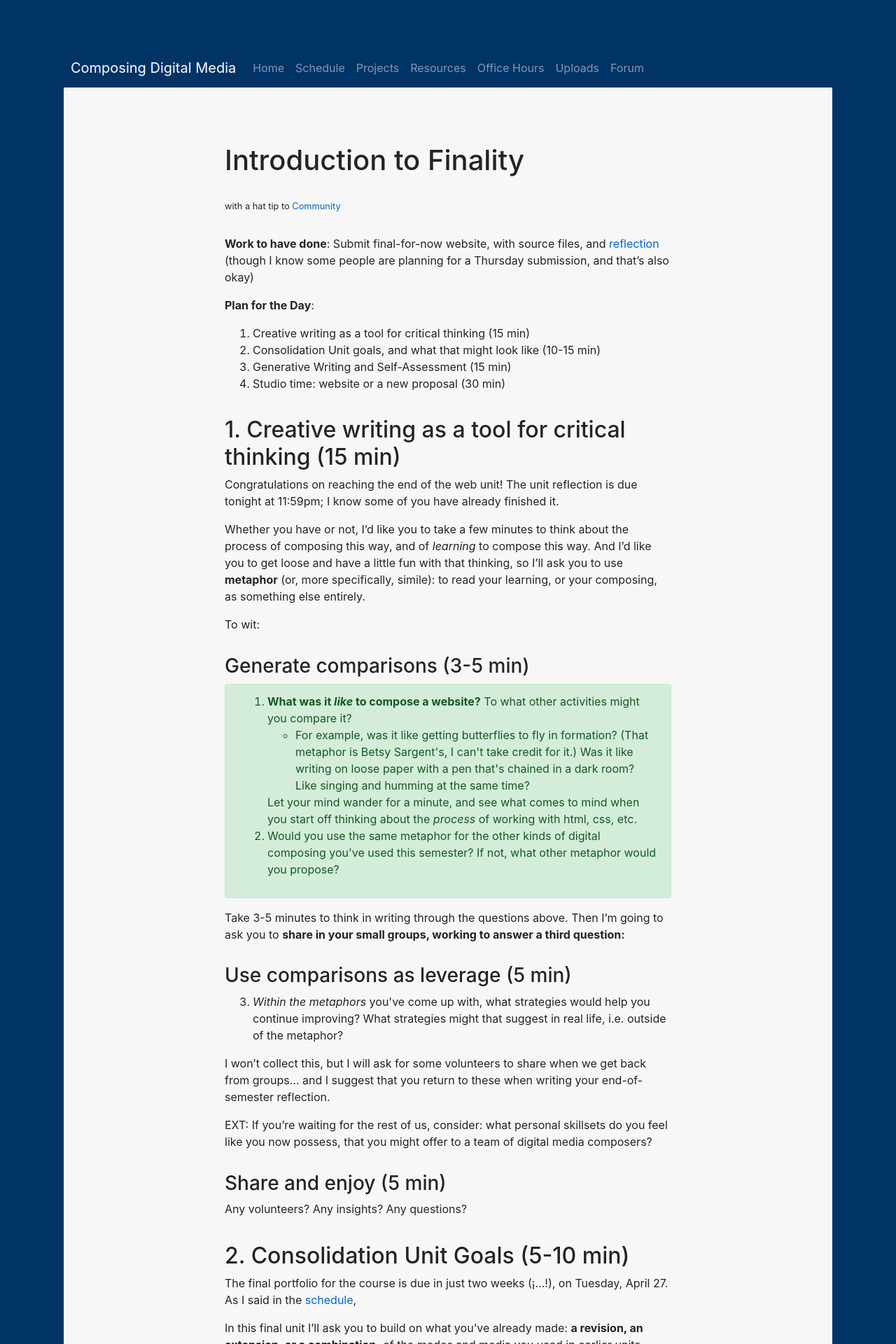
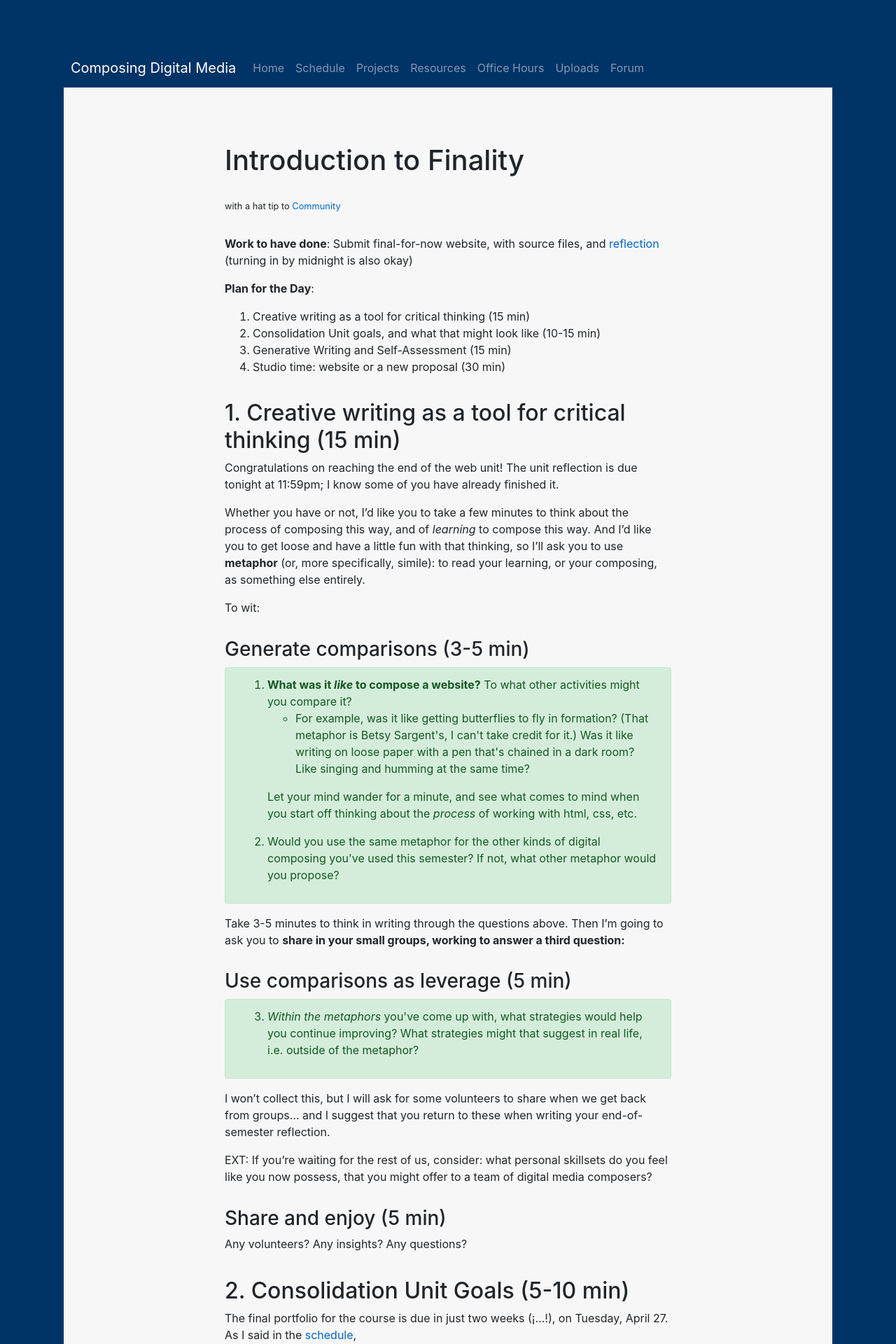
Before and after one commit to benmiller314/cdm2021spring, a Jekyll site: the page built from plans/lesson-24.md, in a window 1280 px wide. Shown: the top 1920 px of the page at 70% size. Built offline with Jekyll 4.4.1, drawn with Linux system fonts in a browser that asks for light colours; our own code applies the rules of GitHub Pages for plain Markdown files; some of the changed text lies outside the part shown.

Commit message:
display fixes

```diff
--- a/assets/css/print.css
+++ b/assets/css/print.css
@@ -0,0 +1,46 @@
+/* Adapted from https://codepen.io/matuzo/pen/oYvBjN?editors=1100 */
+
+@media print {
+  /* Absolute units are great for print stylesheets */
+  body {
+    font-size: 12pt;
+    margin: 0;
+  }
+
+  page {
+    margin: 2cm;
+  }
+
+  /* Don't orphan a heading */
+  h2, h3, h4 {
+    page-break-after: avoid;
+  }
+
+  /* avoid splitting of ul elements */
+  ul {
+    page-break-inside: avoid;
+  }
+
+  /* Print at least 2 lines on the current page and 4 lines on the next page */
+  p {
+    widows: 4;
+    orphans: 2;
+  }
+
+  /* Display targets of links */
+  a[href^="http"]:not([href*="codepen.io"]):after {
+      content: " (" attr(href) ")";
+  }
+
+  /* Display expansions of abbreviations */
+  abbr[title]:after {
+    content: " (" attr(title) ")";
+  }
+
+}
+
+@media (min-width: 48em) {
+  body {
+    max-width: 48em;
+  }
+}
--- a/assets/css/screen.css
+++ b/assets/css/screen.css
@@ -145,9 +145,9 @@
 }
 
 /* Footnotes */
-.ftnref {
+.ftnref, .ftn {
     font-size: .83em;
-    line-height: 0.5em;
+    /* line-height: 0.5em; */
     vertical-align: baseline;
     position: relative;
     top: -0.4em;
@@ -156,6 +156,11 @@
 .footnote-block {
 	margin: 2.5em 0;
 	font-size: 0.8em;
+}
+
+.footnote {
+  text-indent: -1.4em;
+  margin-left: 1em;
 }
 
 /* Images. Add padding, don't overflow column, maintain aspect ratio. */
--- a/plans/lesson-24.md
+++ b/plans/lesson-24.md
@@ -3,7 +3,7 @@
 
 <div class="footnote-block">with a hat tip to <a href="https://en.wikipedia.org/wiki/Introduction_to_Finality">Community</a></div>
 
-**Work to have done**: Submit final-for-now website, with source files, and [reflection]({{site.github.issues_url}}) (though I know some people are planning for a Thursday submission, and that's also okay)
+**Work to have done**: Submit final-for-now website, with source files, and [reflection]({{site.github.issues_url}}) (turning in by midnight is also okay)
 
 **Plan for the Day**:
 
@@ -23,8 +23,8 @@
 
 ### Generate comparisons (3-5 min)
 <div class="alert alert-success">
-   <ol>
-      <li><strong>What was it <em>like</em> to compose a website?</strong> To what other activities might you compare it? <ul><li>For example, was it like getting butterflies to fly in formation? (That metaphor is Betsy Sargent's, I can't take credit for it.) Was it like writing on loose paper with a pen that's chained in a dark room? Like singing and humming at the same time?</li></ul> Let your mind wander for a minute, and see what comes to mind when you start off thinking about the <em>process</em> of working with html, css, etc.</li>
+   <ol class="spaced">
+      <li><strong>What was it <em>like</em> to compose a website?</strong> To what other activities might you compare it? <ul class="spaced"><li>For example, was it like getting butterflies to fly in formation? (That metaphor is Betsy Sargent's, I can't take credit for it.) Was it like writing on loose paper with a pen that's chained in a dark room? Like singing and humming at the same time?</li></ul> Let your mind wander for a minute, and see what comes to mind when you start off thinking about the <em>process</em> of working with html, css, etc.</li>
       <li>Would you use the same metaphor for the other kinds of digital composing you've used this semester? If not, what other metaphor would you propose?</li>
    </ol>
 </div>
@@ -33,7 +33,9 @@
 
 ### Use comparisons as leverage (5 min)
 
+<div class="alert alert-success">
 <ol start="3"><li><em>Within the metaphors</em> you've come up with, what strategies would help you continue improving? What strategies might that suggest in real life, i.e. outside of the metaphor?</li></ol>
+</div>
 
 I won't collect this, but I will ask for some volunteers to share when we get back from groups... and I suggest that you return to these when writing your end-of-semester reflection.
 
@@ -104,12 +106,12 @@
 
 Another, more ambitious option would be to make a **_second_ project in the vein of one you've already done**: another sound-editing project, another visual argument, another website. You'll have less time than you did originally, but you should also be higher on the learning curve. In this same vein, you could try an alternate program for the same genres: e.g. AdobeSuite parallels like Audition (for Audacity) and Photoshop (for GIMP) – or vice versa, if you started with Adobe. See what happens when you dive in again, and reflect on the differences!
 
-A third, also aspirational, option is to build a **new project that builds on what you know to make something different**: e.g. you could try or next-level tools like [Inkscape](https://www.youtube.com/watch?v=pa6a7oz7vEE) for vector graphics (the Adobe parallel is Illustrator) or Ableton for music mixing (there's a [free trial](https://www.ableton.com/en/trial/)); or try for one of the ideas you'd already [proposed on the Issue Queue]({{site.github.issues_url}}?q=is%3Aissue+is%3Aopen+label%3A%22paying+forward%22), like a comic, a zine, a narrative with audio and image (you might look into a id="ftnref1" href="#ftn1">Twine</a>), or a flipbook-style animation, any of which might be a collaboration that represents all its members in its pages.
+A third, also aspirational, option is to build a **new project that builds on what you know to make something different**: e.g. you could try or next-level tools like [Inkscape](https://www.youtube.com/watch?v=pa6a7oz7vEE) for vector graphics (the Adobe parallel is Illustrator) or Ableton for music mixing (there's a [free trial](https://www.ableton.com/en/trial/)); or try for one of the ideas you'd already [proposed on the Issue Queue]({{site.github.issues_url}}?q=is%3Aissue+is%3Aopen+label%3A%22paying+forward%22), like a comic, a zine, a narrative with audio and image (you might look into Twine<a id="ftnref1" href="#ftn1" class="ftnref">[1]</a>), or a flipbook-style animation, any of which might be a collaboration that represents all its members in its pages.
 
 <div class="alert alert-info">
-Note that while I'm not requiring you to work in groups, I'm not requiring you to work solo: if you have a team that can collaborate effectively in online formats (via Zoom, Discord, Slack, what-have-you), you're welcome to go for it!
+<p>Note that while I'm not requiring you to work in groups, I'm not requiring you to work solo: if you have a team that can collaborate effectively in online formats (via Zoom, Discord, Slack, what-have-you), you're welcome to go for it!</p>
 
-If you are thinking of going the group route, let me know, so I can give advice re: team roles and workflows for shared repositories. (You may also want to read [this excerpt from _Writer/Designer_](https://pitt.box.com/s/96l347yyrx2e69lkx635bl0jac4beaye), on more general strategies for communication for cooperation during collaboration. Some good information!)
+<p>If you are thinking of going the group route, let me know, so I can give advice re: team roles and workflows for shared repositories. (You may also want to read <a href="https://pitt.box.com/s/96l347yyrx2e69lkx635bl0jac4beaye">this excerpt from <em>Writer/Designer</em></a>, on more general strategies for communication for cooperation during collaboration. Some good information!)</p>
 </div>
 
 <!--
@@ -165,7 +167,7 @@
     <figcaption>For an audio version of the text-based writing prompts that follow, you can use this media player:</figcaption>
     <audio
         controls
-        src="{{site.course.base_path}}/assets/sound/ben-reads-perl-guidelines--final-unit.mp3">
+        src="{{site.course.base_path}}assets/sound/ben-reads-perl-guidelines--final-unit.mp3">
             Your browser does not support the
             <code>audio</code> element.
     </audio>
@@ -241,7 +243,8 @@
 
 <hr/>
 
+<div class="footnote-block">
+<p class="footnote"><a href="#ftnref1" id="ftn1" class="ftn">[1]</a> Twine is a digital platform for storyboarding interactive narratives, and the output of that platform is <em>a</em> Twine. You can think of a Twine as a game, or as a choose-your-own-adventure story. But it's not always adventure, not always a story... and not even always choice. I've recorded a roughly <a href="https://pitt.hosted.panopto.com/Panopto/Pages/Viewer.aspx?id=692b738b-6b8a-431b-974f-ac0e013ce90c">10-minute screencast intro to Twine</a> and why I think it's useful now, which you can check out later if you're intrigued. But in a nutshell, it allows you to apply your knowledge of html and css, and the affordances of sound and/or image, in a shared context that's also pretty fun. <a href="#ftnref1"><em>~jump back~</em></a></p>
 
-<p class="footnote"><a href="#ftnref1" id="ftn1">[1]</a> Twine is a digital platform for storyboarding interactive narratives, and the output of that platform is <em>a</em> Twine. You can think of a Twine as a game, or as a choose-your-own-adventure story. But it's not always adventure, not always a story... and not even always choice. I've recorded a roughly <a href="https://pitt.hosted.panopto.com/Panopto/Pages/Viewer.aspx?id=692b738b-6b8a-431b-974f-ac0e013ce90c">10-minute screencast intro to Twine</a> and why I think it's useful now, which you can check out later if you're intrigued. But in a nutshell, it allows you to apply your knowledge of html and css, and the affordances of sound and/or image, in a shared context that's also pretty fun. <a href="#ftnref1"><em>~jump back~</em></a></p>
-
-<p class="footnote"><a href="#ftnref2" id="ftn2">[2]</a> If you're updating an existing project, I recommend doing this in a <a href="https://docs.github.com/en/free-pro-team@latest/desktop/contributing-and-collaborating-using-github-desktop/managing-branches">new branch</a> of the old repository, instead. <a href="#ftnref2"><em>~jump back~</em></a></p>
+<p class="footnote"><a href="#ftnref2" id="ftn2" class="ftn">[2]</a> If you're updating an existing project, I recommend doing this in a <a href="https://docs.github.com/en/free-pro-team@latest/desktop/contributing-and-collaborating-using-github-desktop/managing-branches">new branch</a> of the old repository, instead. <a href="#ftnref2"><em>~jump back~</em></a></p>
+</div>
```
Also changed, not shown: other parts of plans/lesson-24.md (+1 -1 lines).
